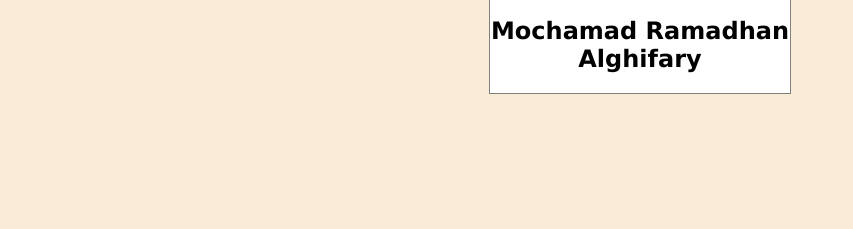
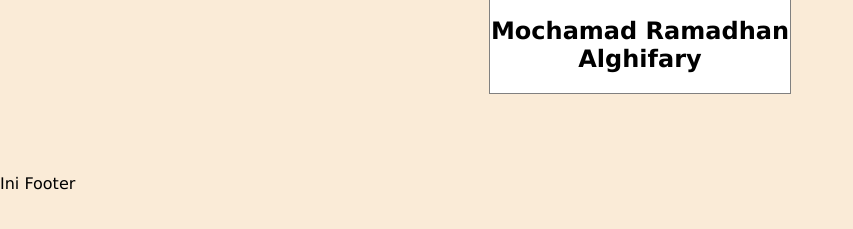
Before and after one commit to Alghifary571/praktikum-rpl, a plain HTML site: page index.html in a window 1280 px wide. Shown: the part 309-538 px from the top of the page, without its empty margins (0-853 px from the left). Drawn offline with Linux system fonts and the light colour scheme.

Commit message:
penambahan tag div untuk footer dengan id ‘footer

```diff
--- a/index.html
+++ b/index.html
@@ -8,5 +8,6 @@
 			<img id="profile-picture" src="images/Face.JPG" alt="Foto Profil">
 			<h2 id="profile-name">Mochamad Ramadhan Alghifary</h2>
 		</div>
+		<div id="footer">Ini Footer</div>
 	</body>
 </html>
```
